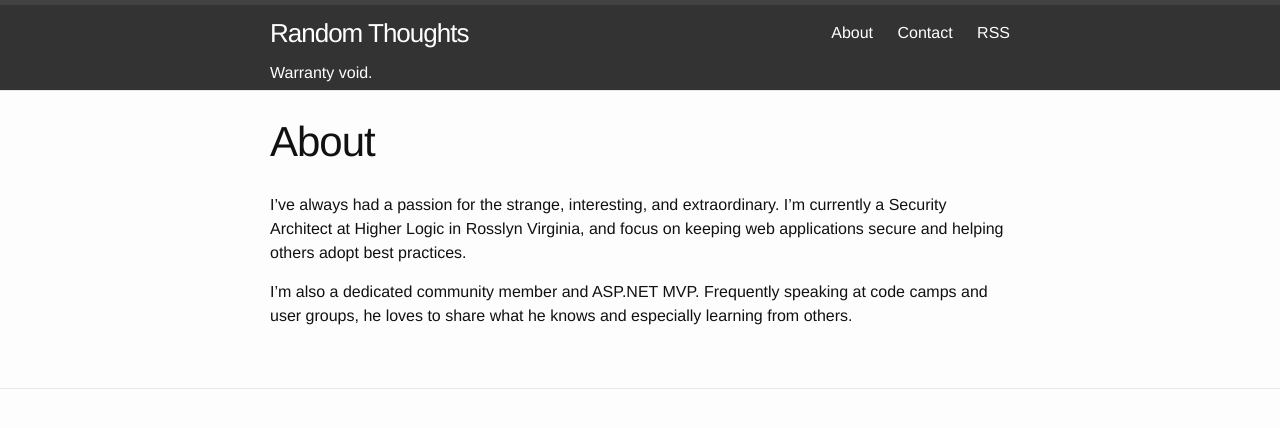
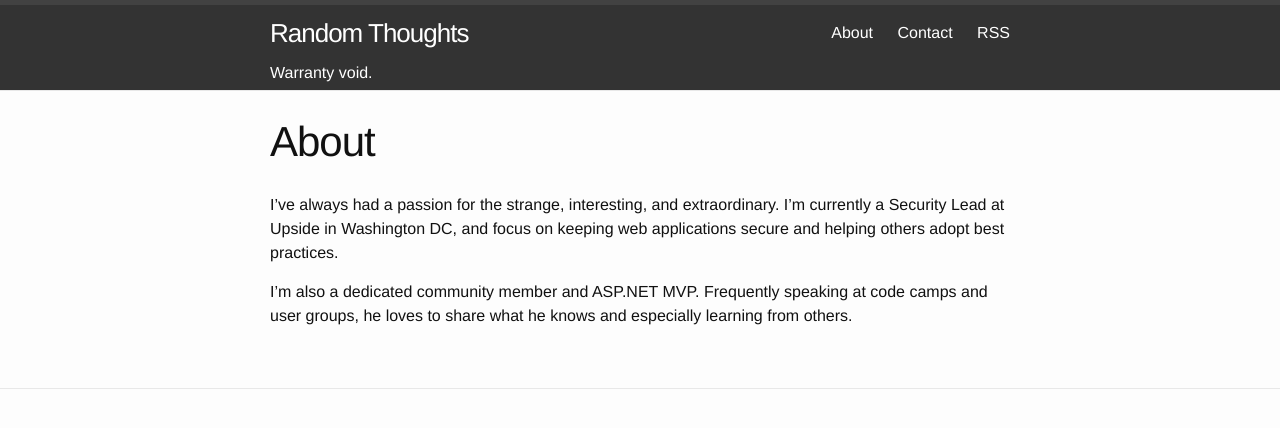
Before and after one commit to vcsjones/vcsjones.dev, a Jekyll site: the page built from about.md, in a window 1280 px wide. Shown: the top 428 px of the page. Built offline with Jekyll 4.4.1, drawn with Linux system fonts in a browser that asks for light colours.

Commit message:
Update job.

```diff
--- a/about.md
+++ b/about.md
@@ -5,7 +5,7 @@ permalink: /about/
 ---
 
 I've always had a passion for the strange, interesting, and extraordinary.
-I'm currently a Security Architect at Higher Logic in Rosslyn Virginia, and focus
+I'm currently a Security Lead at Upside in Washington DC, and focus
 on keeping web applications secure and helping others adopt best practices.
 
 I'm also a dedicated community member and ASP.NET MVP. Frequently speaking
```
